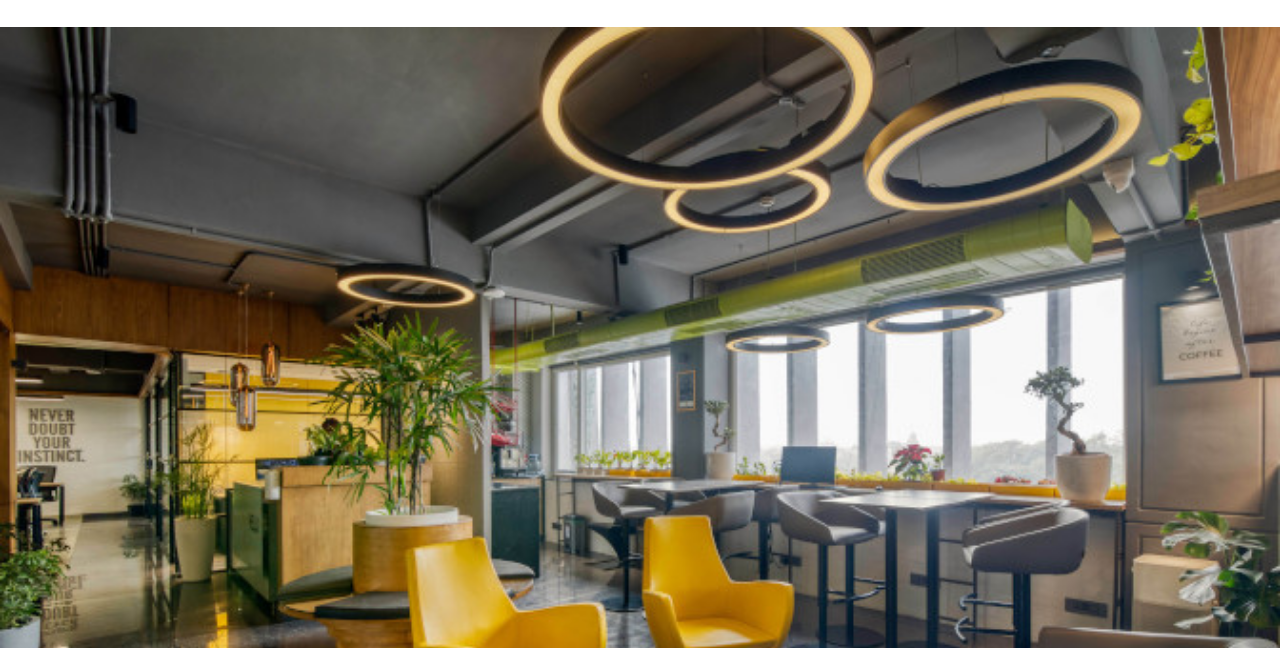
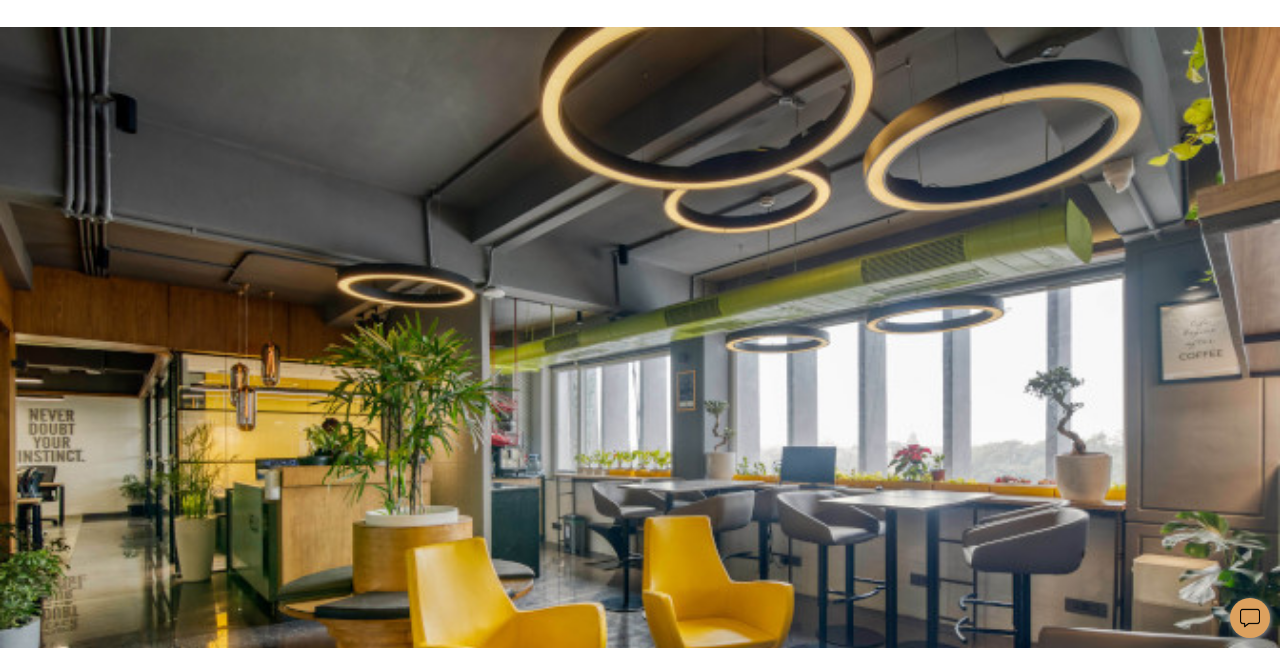
Before and after one commit to JacksonDynamics/Coworking_Space_Site, a website built with Vite: page index.html in a window 1280 px wide. Shown: the part 152-800 px from the top of the page. Built offline with nearby package versions, Linux system fonts and the light colour scheme.

Commit message:
Position: fixed;

```diff
--- a/index.css
+++ b/index.css
@@ -63,5 +63,28 @@ button {
     font-weight: 700;
     cursor: pointer;
     align-self: center;
+}
 
-}
+.chatbox-bg {
+    /*
+    Challenge:
+    1. Position the chatbox in the bottom
+       corner of the window, 6px from bottom
+       and 6px from the right.
+    */
+        background-color: #dda15e;
+        width: 40px;
+        height: 40px;
+        border-radius: 50%;
+        cursor: pointer;
+        box-shadow: 1px 1px 5px #999;
+        display: flex;
+        position: fixed;
+        right: 10px;
+        bottom: 10px;
+    }
+
+    .chatbox-img {
+        margin: auto;
+        width: 50%;
+    }
--- a/index.html
+++ b/index.html
@@ -58,5 +58,8 @@
 			</section>
 
 		</main>
+		<div class="chatbox-bg">
+			<img src="images/message.png" class="chatbox-img" alt="chatbox">
+		</div>
 	</body>
 </html>
```
Also changed, not shown: images/message.png (added).
